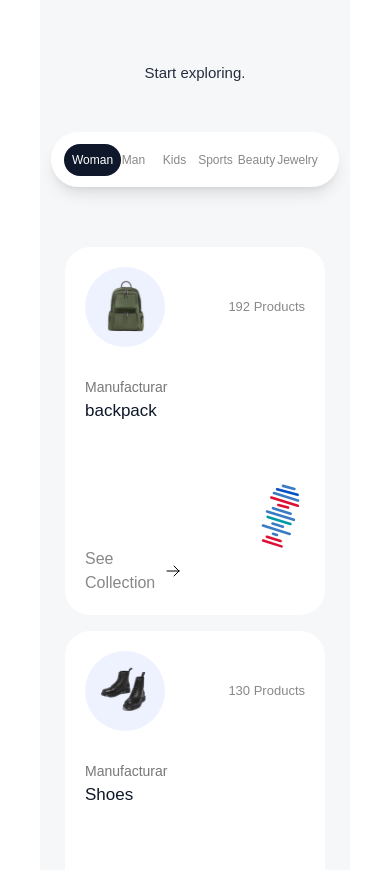
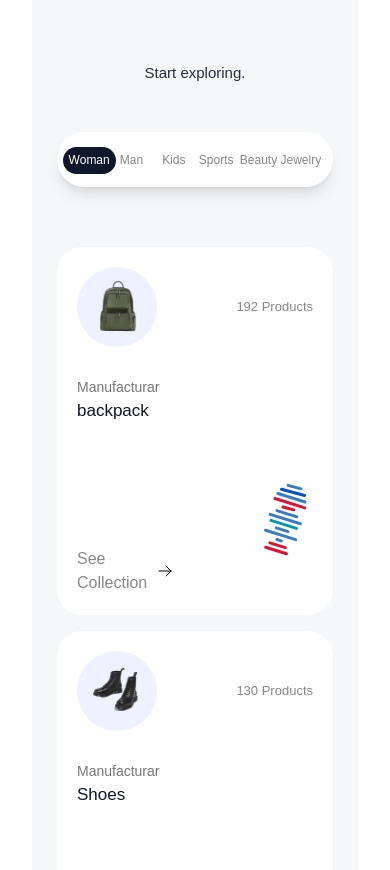
Before and after one commit to neda1998/shopping-website, a React (Create React App) app: page / in a window 390 px wide. Shown: the part 4740-5610 px from the top of the page. Built offline with nearby package versions, Linux system fonts and the light colour scheme; a web font is replaced by a local one.

Commit message:
change styles

```diff
--- a/src/App.css
+++ b/src/App.css
@@ -4,13 +4,14 @@
   border-radius: 31px;
   margin-bottom: 60px;
   background: var(--bg-white);
-  justify-content: space-between;
+  justify-content: space-around;
   border-bottom: none;
   align-items: center;
   height: 55px;
-  padding: 0 20px;
+  padding: 0 10px;
   box-shadow: 0 10px 15px -3px rgba(0, 0, 0, 0.1),
     0 4px 6px -4px rgba(0, 0, 0, 0.1);
+  width: 100%;
 }
 
 .tabs {
@@ -70,9 +71,9 @@
 
 @media screen and (max-width:644px) {
   .active-tabs::before {
-    width: 57px;
+    width: 53px;
     border-radius: 25px;
-    height: 32px;
+    height: 27px;
   }
 
   .tabs>div {
--- a/src/Components/Tabs/Tabs.jsx
+++ b/src/Components/Tabs/Tabs.jsx
@@ -4,7 +4,7 @@ import TabComp from "./TabComp"
 
 function Tabs() {
   return (
-    <div className="md:px-20 px-10 w-full">
+    <div className="md:px-20 px-8 w-full">
      <div className={`${style.tab}`}>
       <div className={`py-20`}>
      <h1>Start exploring.</h1>
```
